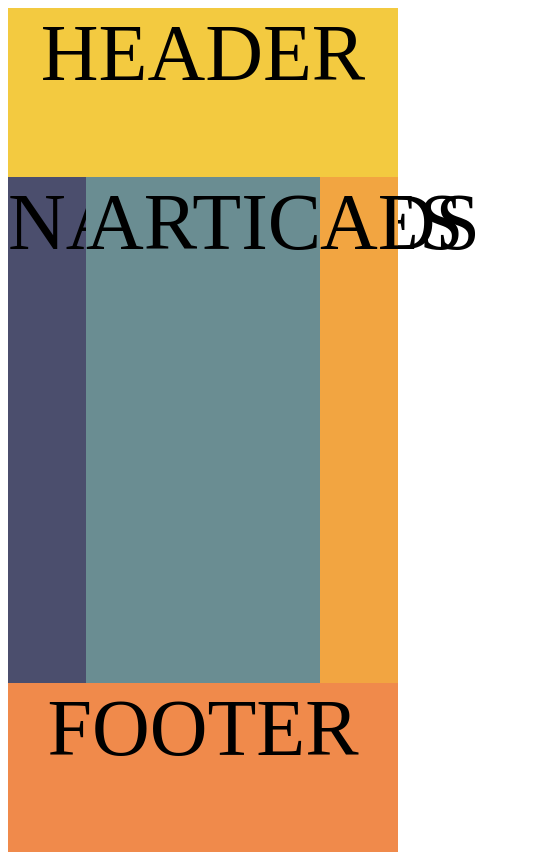
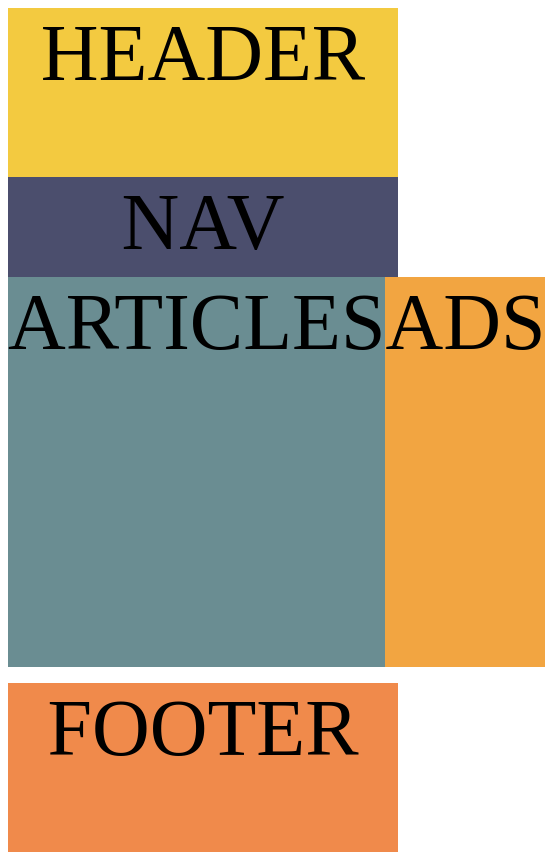
Before and after one commit to yoitsrell/holy-media-queries-batman, a plain HTML site: page index.html in a window 390 px wide. Shown: the whole page, 545 px wide, since content can reach past the window. Drawn offline with Linux system fonts and the light colour scheme.

Commit message:
Initial, needs spacing tweaks

```diff
--- a/style.css
+++ b/style.css
@@ -49,3 +49,61 @@
   width: 100vw;
   background-color: #f08a4b;
 }
+
+@media(max-width: 699px){
+#nav{
+  width: 100%;
+  height:100px
+}
+#ads{
+  width: 100vw;
+}
+
+#articles{
+  width:100%;
+  height: 250px;
+}
+
+#middle{
+  display: grid;
+  grid-template-columns: 1fr;
+  grid-template-rows: 1fr 1fr;
+  grid-column-gap: 0px;
+  grid-row-gap: 0px;
+  justify-items: stretch;
+  align-items: stretch;
+}
+
+#main{
+  display: grid;
+  justify-items: stretch;
+}
+}
+
+@media(max-width: 1099px){
+#nav{
+  width: 100vw;
+
+}
+#middle{
+  display: flex;
+  flex-direction: column;
+  justify-content: flex-start;
+  width: 100%;
+}
+
+#main{
+  display: flex;
+  flex-direction: row;
+  width: 100vw;
+}
+
+#articles{
+  height: 100vw;
+  width: 100vw
+}
+
+#ads{
+  width: 100vw;
+}
+}
```
